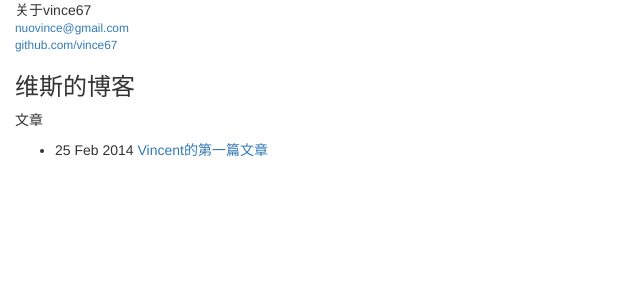
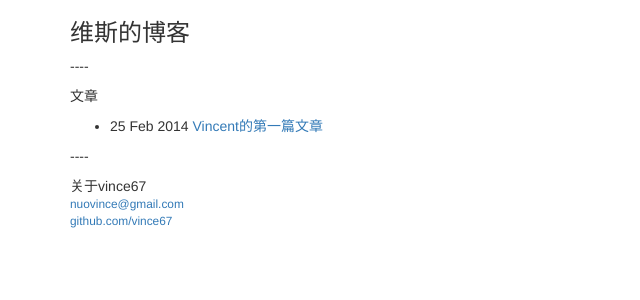
Before and after one commit to vince67/vince67.github.io, a Jekyll site: the page built from index.html, in a window 1280 px wide. Shown: the top 300 px of the page, without its empty margins (0-640 px from the left). Built offline with Jekyll 4.4.1, drawn with Linux system fonts in a browser that asks for light colours; nearby versions of some CDN libraries.

Commit message:
FIX: fixed footer

```diff
--- a/_layouts/default.html
+++ b/_layouts/default.html
@@ -7,16 +7,17 @@
 </head>
 
 <body>
-    <div class="container-fluid">
+    <div class="container">
         <div class="row-fluid">
-            <div class="span2 offset2">
-            <p>关于vince67<br>
-                <small><a href="nuovince@gmail.com">nuovince@gmail.com</a></small><br>
-                <small><a href="http://github.com/hueidou/">github.com/vince67</a></small>
-            </p>
-            </div>
             <div class="span4">
                 {{ content }}
+            </div>
+            <p>----</p>
+            <div class="span4">
+                <p>关于vince67<br>
+                    <small><a href="nuovince@gmail.com">nuovince@gmail.com</a></small><br>
+                    <small><a href="http://github.com/hueidou/">github.com/vince67</a></small>
+                </p>
             </div>
         </div>
     </div>
--- a/index.html
+++ b/index.html
@@ -4,6 +4,7 @@
 ---
 
 <h3>{{ page.title }}</h3>
+    <p>----</p>
     <p>文章</p>
         <ul>
             {% for post in site.posts %}
```
Lines whose indentation alone changed are shown as unchanged.
